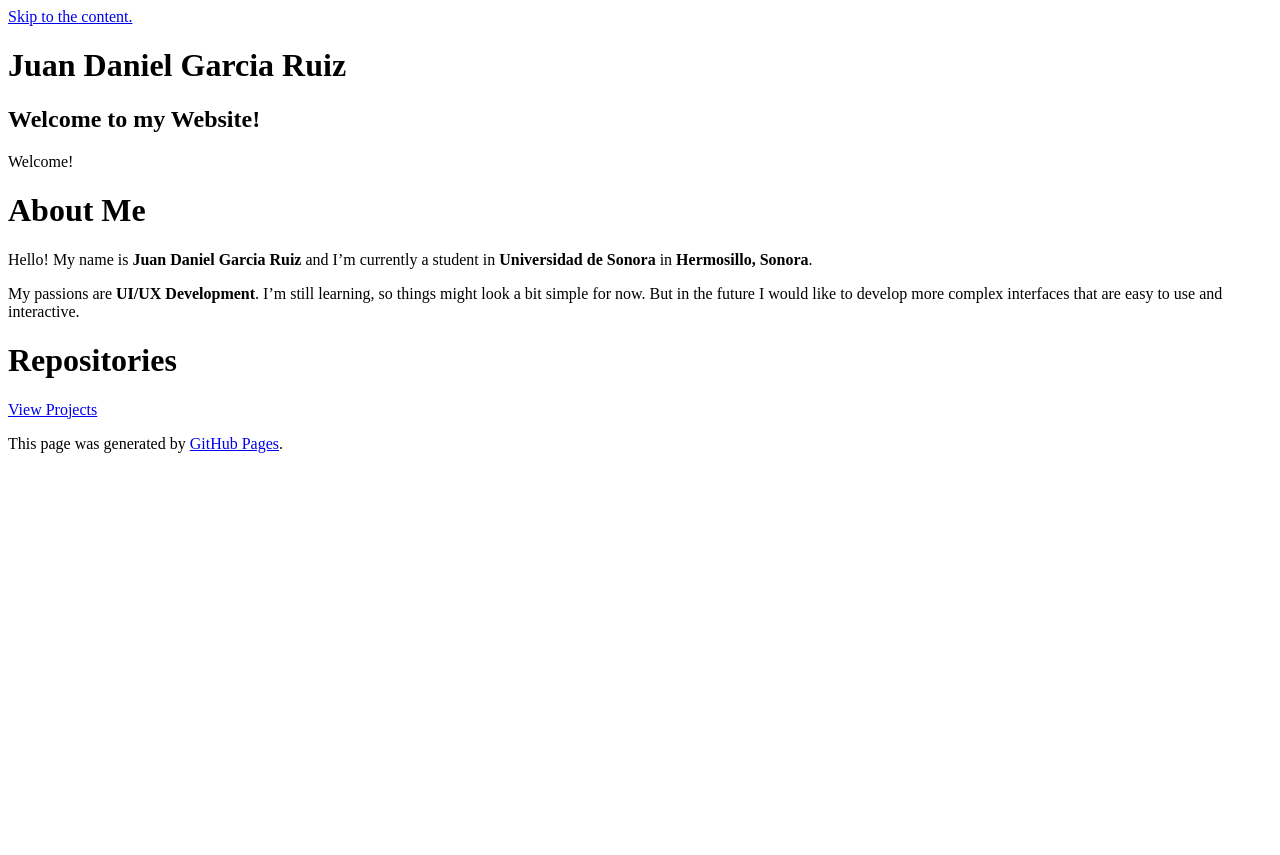
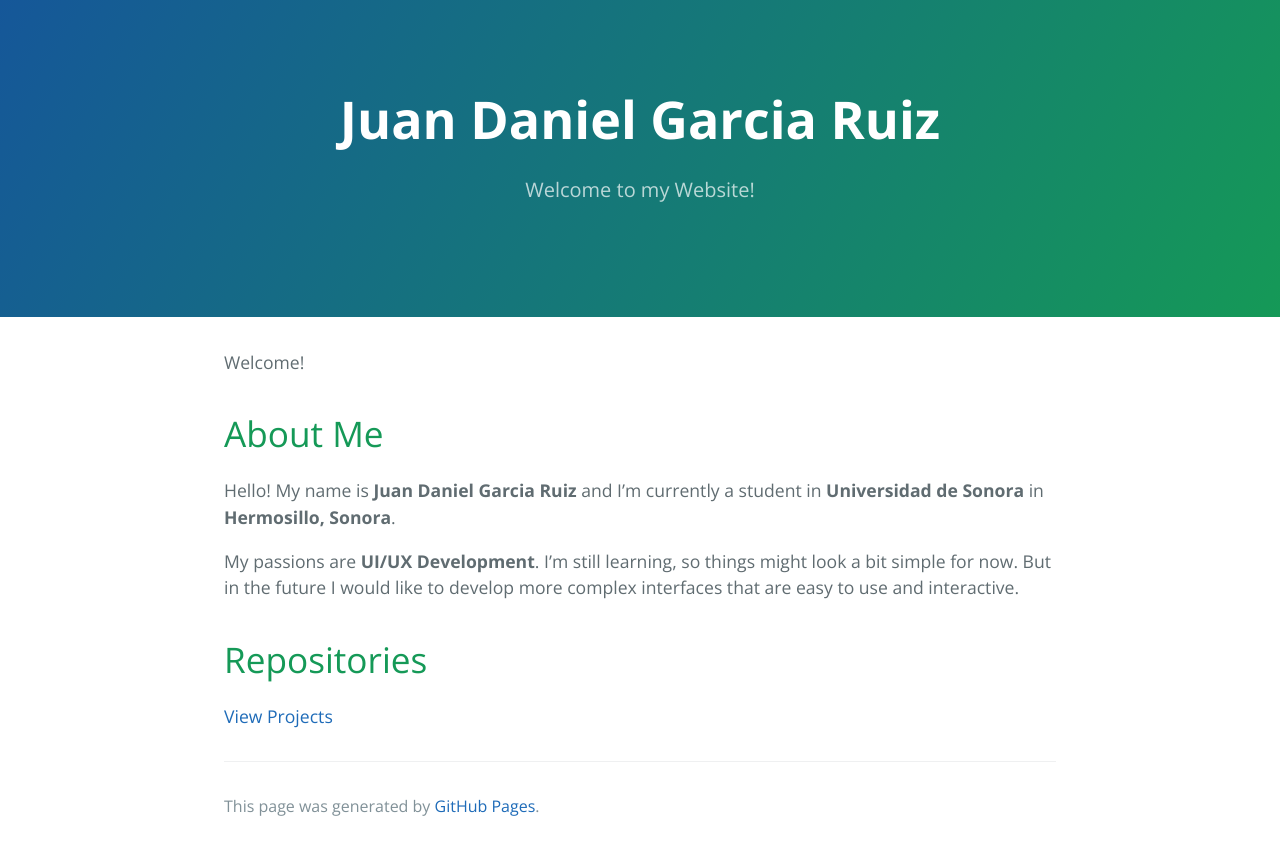
Before and after one commit to juandillita/juandillita.github.io, a Jekyll site: the page built from index.md, in a window 1280 px wide. Shown: the top 855 px of the page. Built offline with Jekyll 4.4.1, drawn with Linux system fonts in a browser that asks for light colours.

Commit message:
Update _config.yml

```diff
--- a/_config.yml
+++ b/_config.yml
@@ -21,8 +21,8 @@
 title: Juan Daniel Garcia Ruiz
 description: >- # this means to ignore newlines until "baseurl:"
   Welcome to my Website!
-baseurl: "https://juandillita.github.io/" # the subpath of your site, e.g. /blog
-url: "https://juandillita.github.io/" # the base hostname & protocol for your site, e.g. http://example.com
+baseurl: "" # the subpath of your site, e.g. /blog
+url: "" # the base hostname & protocol for your site, e.g. http://example.com
 github_username:  juandillita
 
 # Build settings
```
